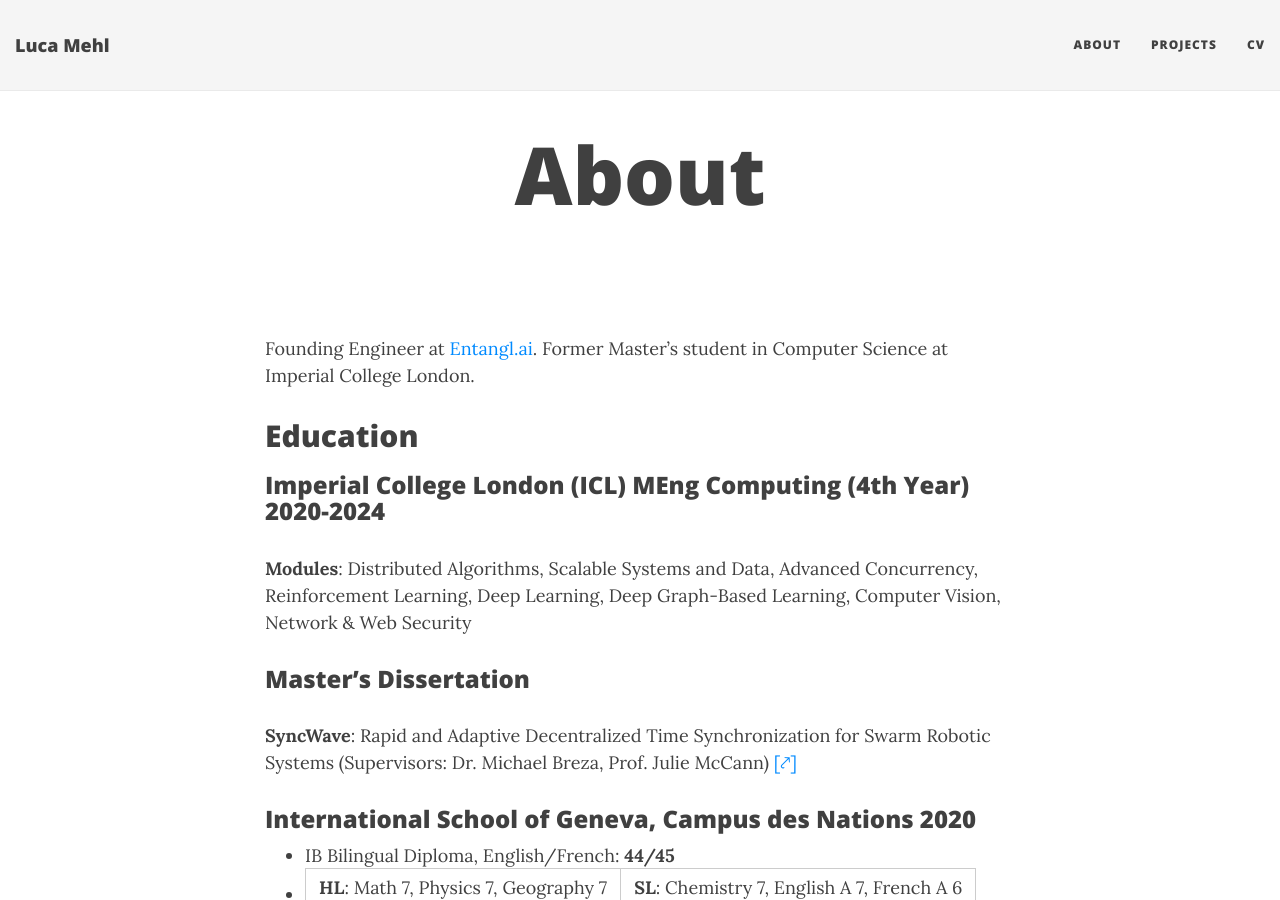
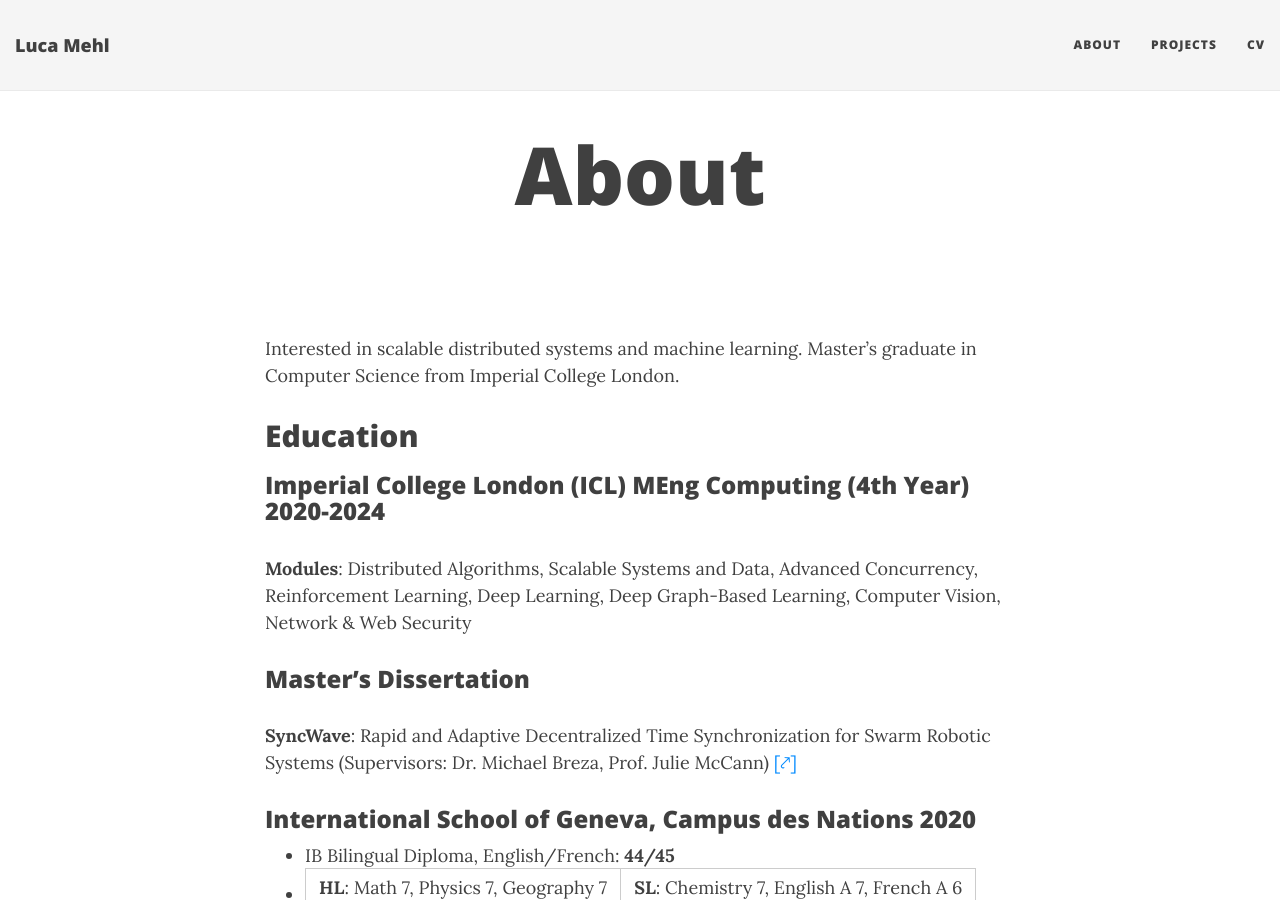
Before and after one commit to Aculisme/LMP2, a Jekyll site: the page built from index.md, in a window 1280 px wide and 900 px high. Built offline with Jekyll 4.4.1, drawn with Linux system fonts in a browser that asks for light colours; nearby versions of some CDN libraries; Markdown is read by kramdown in place of the engine named in the settings.

Commit message:
removed entangl

```diff
--- a/index.md
+++ b/index.md
@@ -6,7 +6,7 @@ permalink: /
 
 <br>
 
-Founding Engineer at [Entangl.ai](https://entangl.ai). Former Master's student in Computer Science at Imperial College London.
+Interested in scalable distributed systems and machine learning. Master's graduate in Computer Science from Imperial College London.
 
 ## Education
 
```
